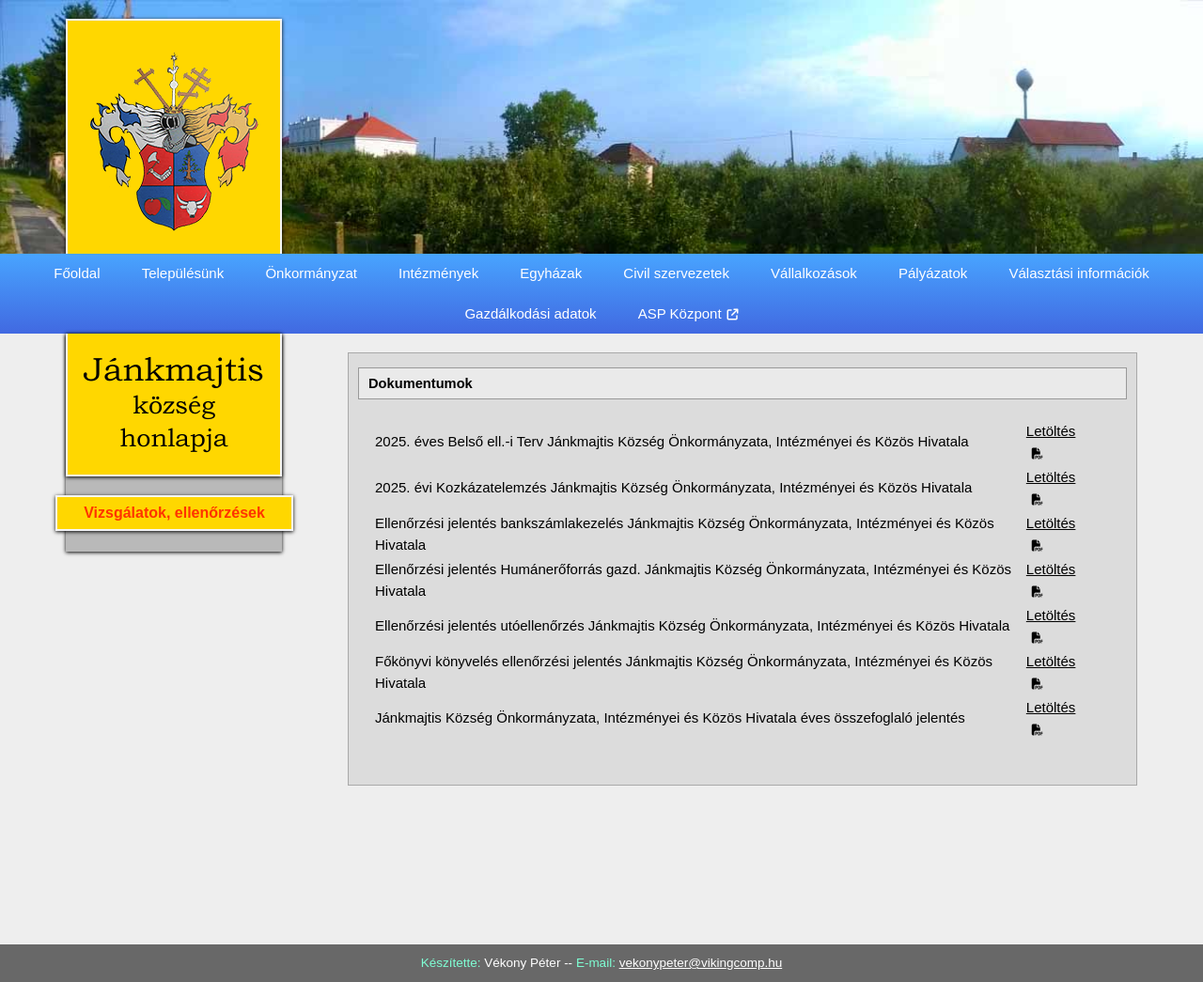
After one commit to vekonypeter/jankmajtis_web, a PHP site: page /gazd_vizsgalatok.php in a window 1280 px wide. The commit adds this page. Shown: the whole page at 94% size. Run offline with PHP 8.4, Linux system fonts and the light colour scheme; some libraries are stand-ins or nearby versions.

Commit message:
gazdalkodasi update

```diff
--- /dev/null
+++ b/gazd_vizsgalatok.php
@@ -0,0 +1,68 @@
+<?php
+include('header.php');
+?>
+<div id="content">
+
+    <div id="sideleft">
+
+        <div id="sideBarGrey">
+
+            <div id="headerCaption" class="sideBarElement">
+                Jánkmajtis<br /><span class="lower">község<br />honlapja</span>
+            </div>
+
+            <div id="pageName" class="sideBarElement">
+                Vizsgálatok, ellenőrzések
+            </div>
+
+        </div>
+    </div>
+
+
+    <div id="sideright">
+
+        <div class="contentContainer">
+
+            <div class="row new">
+                <div class="newTitle">Dokumentumok</div>
+
+                <div class="col-12">
+                    <table width="100%" border="0" style="margin-left: unset">
+                        <tr>
+                            <td>2025. éves Belső ell.-i Terv Jánkmajtis Község Önkormányzata, Intézményei és Közös Hivatala</td>
+                            <td><a href="./docs/gazdalkodas/2025. éves Belső ell.-i Terv Jánkmajtis Község Önkormányzata, Intézményei és Közös Hivatala.doc" target="_blank">Letöltés<i class="fa-solid fa-menu fa-file-pdf"></i></a></td>
+                        </tr>
+                        <tr>
+                            <td>2025. évi Kozkázatelemzés Jánkmajtis Község Önkormányzata, Intézményei és Közös Hivatala</td>
+                            <td><a href="./docs/gazdalkodas/2025. évi Kozkázatelemzés Jánkmajtis Község Önkormányzata, Intézményei és Közös Hivatala.doc" target="_blank">Letöltés<i class="fa-solid fa-menu fa-file-pdf"></i></a></td>
+                        </tr>
+                        <tr>
+                            <td>Ellenőrzési jelentés bankszámlakezelés Jánkmajtis Község Önkormányzata, Intézményei és Közös Hivatala</td>
+                            <td><a href="./docs/gazdalkodas/Ellenőrzési jelentés bankszámlakezelés Jánkmajtis Község Önkormányzata, Intézményei és Közös Hivatala.pdf" target="_blank">Letöltés<i class="fa-solid fa-menu fa-file-pdf"></i></a></td>
+                        </tr>
+                        <tr>
+                            <td>Ellenőrzési jelentés Humánerőforrás gazd. Jánkmajtis Község Önkormányzata, Intézményei és Közös Hivatala</td>
+                            <td><a href="./docs/gazdalkodas/Ellenőrzési jelentés Humánerőforrás gazd. Jánkmajtis Község Önkormányzata, Intézményei és Közös Hivatala.pdf" target="_blank">Letöltés<i class="fa-solid fa-menu fa-file-pdf"></i></a></td>
+                        </tr>
+                        <tr>
+                            <td>Ellenőrzési jelentés utóellenőrzés Jánkmajtis Község Önkormányzata, Intézményei és Közös Hivatala</td>
+                            <td><a href="./docs/gazdalkodas/Ellenőrzési jelentés utóellenőrzés Jánkmajtis Község Önkormányzata, Intézményei és Közös Hivatala.pdf" target="_blank">Letöltés<i class="fa-solid fa-menu fa-file-pdf"></i></a></td>
+                        </tr>
+                        <tr>
+                            <td>Főkönyvi könyvelés ellenőrzési jelentés Jánkmajtis Község Önkormányzata, Intézményei és Közös Hivatala</td>
+                            <td><a href="./docs/gazdalkodas/Főkönyvi könyvelés ellenőrzési jelentés Jánkmajtis Község Önkormányzata, Intézményei és Közös Hivatala.pdf" target="_blank">Letöltés<i class="fa-solid fa-menu fa-file-pdf"></i></a></td>
+                        </tr>
+                        <tr>
+                            <td>Jánkmajtis Község Önkormányzata, Intézményei és Közös Hivatala éves összefoglaló jelentés</td>
+                            <td><a href="./docs/gazdalkodas/Jánkmajtis Község Önkormányzata, Intézményei és Közös Hivatala éves összefoglaló jelentés.pdf" target="_blank">Letöltés<i class="fa-solid fa-menu fa-file-pdf"></i></a></td>
+                        </tr>
+                    </table>
+                </div>
+            </div>
+        </div>
+    </div>
+</div>
+
+<?php
+include('footer.php');
+?>
--- a/header.php
+++ b/header.php
@@ -202,8 +202,8 @@
 
                     <div class="subMenuHeader">A működés törvényessége, ellenőrzések</div>
                     <ul>
-                        <li>Vizsgálatok, ellenőrzések listája</li>
-                        <li>Az Állami Számvevőszék ellenőrzései</li>
+                        <li><a href="./gazd_vizsgalatok.php">Vizsgálatok, ellenőrzések listája</a></li>
+                        <li><a href="./gazd_asz.php">Az Állami Számvevőszék ellenőrzései</a></li>
                         <li>Egyéb ellenőrzések, vizsgálatok</li>
                         <li>Működés eredményessége, teljesítmény</li>
                         <li>Működési statisztika</li>
@@ -211,7 +211,7 @@
 
                     <div class="subMenuHeader" style="margin-top: 20px">Költségvetések, beszámolók</div>
                     <ul>
-                        <li>Éves költségvetések, számviteli beszámolók, a költségvetés végrehajtása</li>
+                        <li><a href="./gazd_eves_koltsegvetesek.php">Éves költségvetések, számviteli beszámolók, a költségvetés végrehajtása</a></li>
                     </ul>
 
                     <div class="subMenuHeader" style="margin-top: 20px">Működés</div>
```
Also changed, not shown: gazd_asz.php (added, +44 -0 lines), gazd_eves_koltsegvetesek.php (added, +56 -0 lines).
